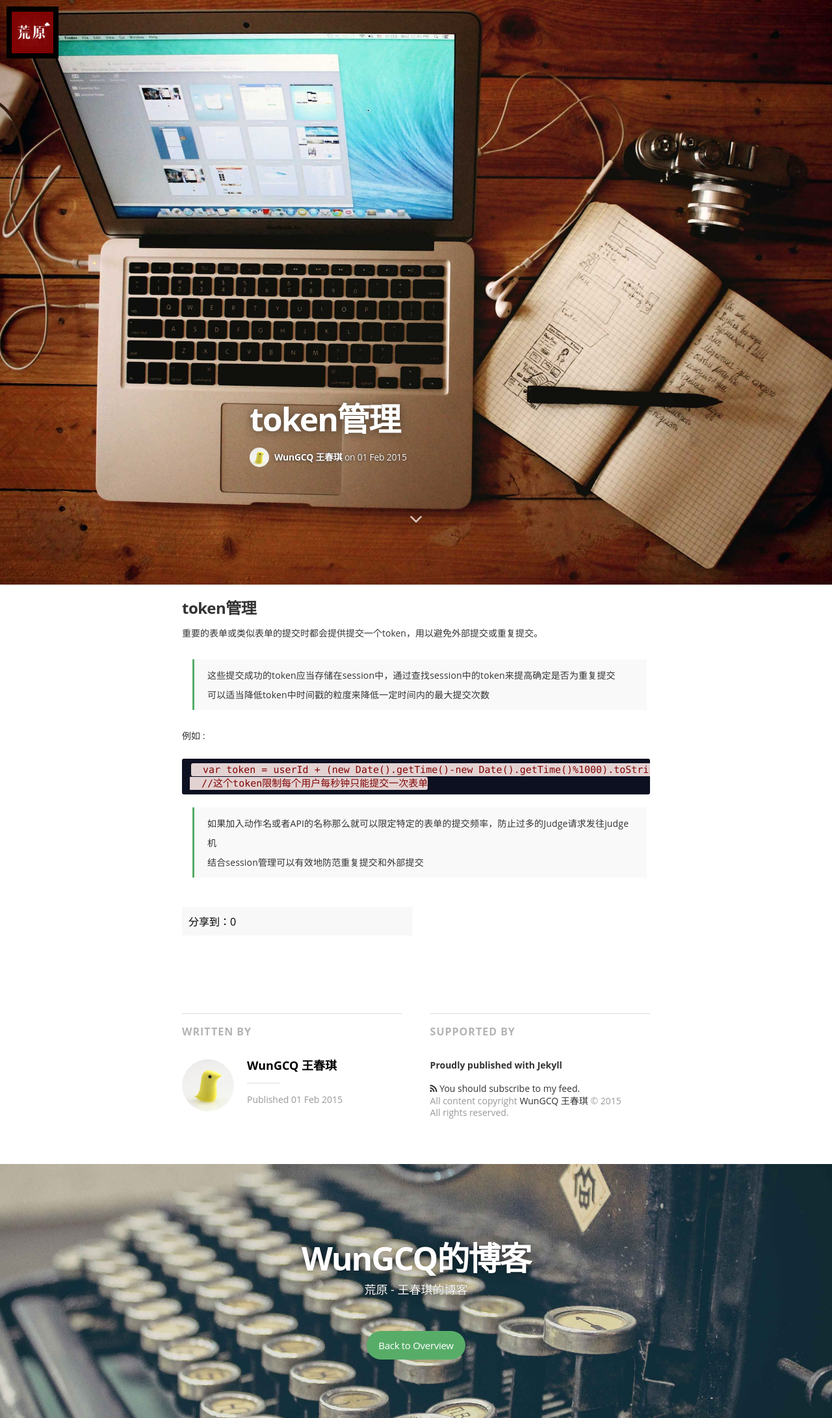
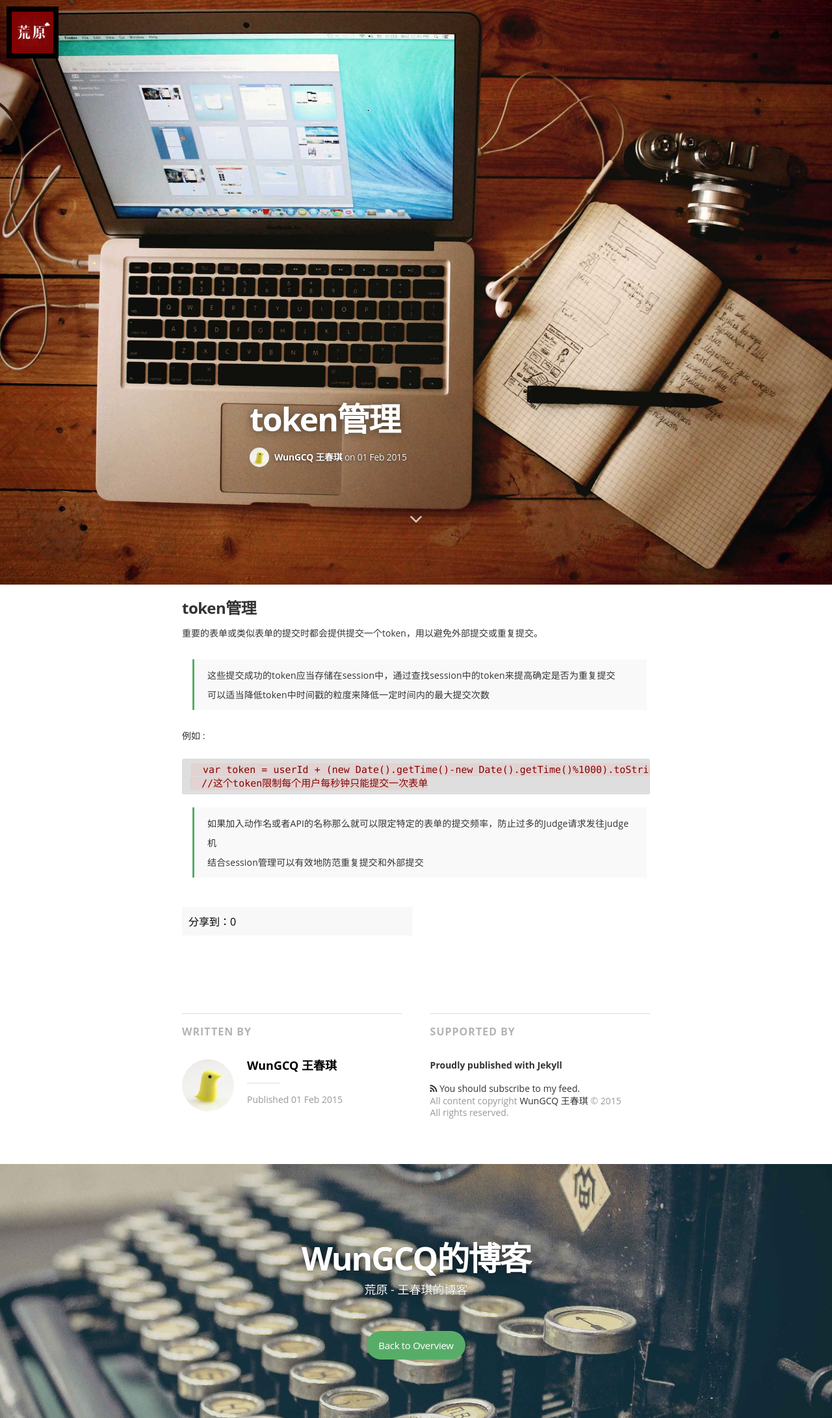
Before and after one commit to wcqblog/wcqblog.github.io, a Jekyll site: the page built from _posts/2015-02-01-token.markdown, in a window 1280 px wide. Shown: the whole page at 65% size. Built offline with Jekyll 4.4.1, drawn with Linux system fonts in a browser that asks for light colours; nearby versions of some CDN libraries; some web fonts are replaced; Markdown is read by kramdown in place of the engine named in the settings; comment, search, counter and statistics services are not loaded.

Commit message:
Update main.sass

```diff
--- a/css/main.sass
+++ b/css/main.sass
@@ -614,7 +614,7 @@ pre,
 code
   font-size: 15px
   border-radius: 3px
-  background: #0C1021
+  background: #dedede
   font-family: Consolas, 'Liberation Mono', Menlo, Courier, monospace
   color: #ffffff
 
```
